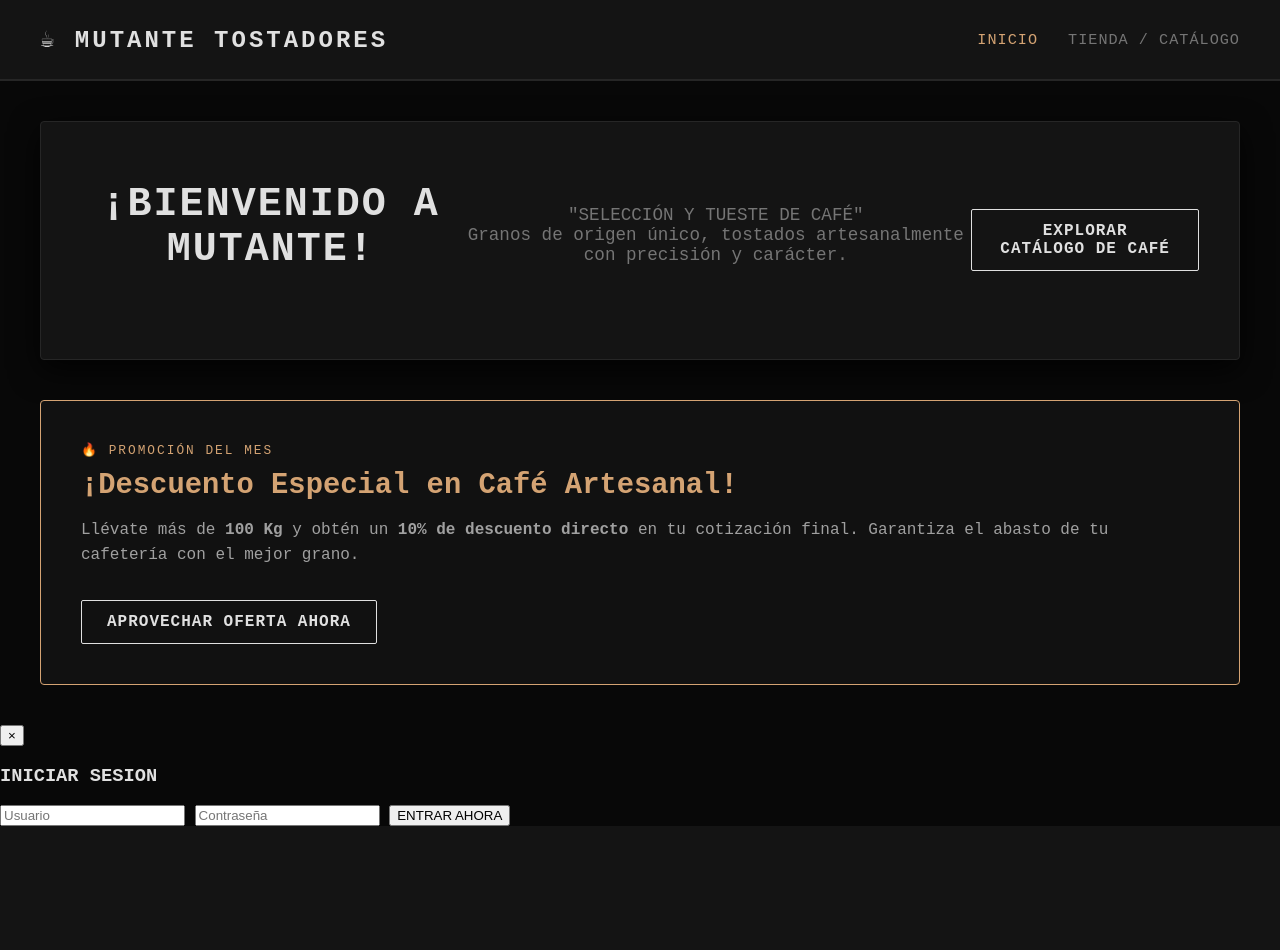
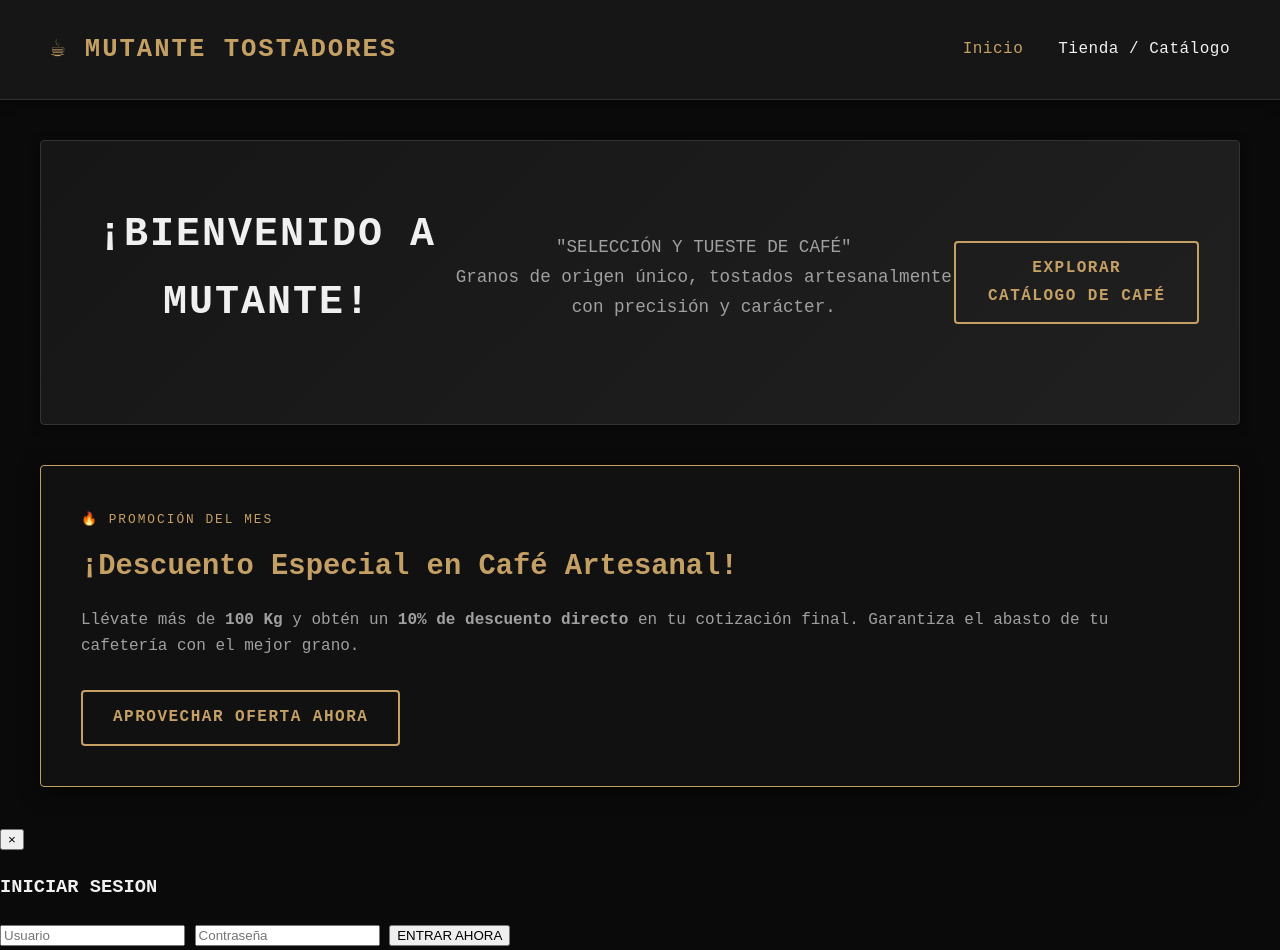
Before and after one commit to tanipumas/Proyecto_Maiz, a Django app: template backend/productos/templates/dashboard.html in a window 1280 px wide. Before the commit the page ends 826 px from the top, so only its background shows below. Run offline with Django 5.2, Linux system fonts and the light colour scheme; the template is opened without the code that fills it, so the values that code supplies are empty.

Commit message:
Prueba 9

```diff
--- a/static/style.css
+++ b/static/style.css
@@ -1,177 +1,193 @@
-/* --- ESTILO TIERRA OSCURA / CAFÉ GÓTICO / ESPECIALIDAD --- */
+/* --- ESTILO ORO TOSTADO / PREMIUM DARK (Con más vida) --- */
 :root {
-    --bg-primary: #080808;       /* Negro absoluto gótico */
-    --bg-card: #141414;          /* Tarjetas oscuras texturizadas visualmente */
-    --text-main: #e0e0e0;        /* Blanco plata / hueso */
-    --text-muted: #757575;       /* Gris desgastado */
-    --accent: #d4a373;           /* Tono café tostado artesanal */
-    --accent-hover: #faedcd;     /* Tono claro desgastado */
-    --border-color: #262626;     /* Líneas sutiles y rudas */
+    /* Base oscura mucho más rica, no tan plana */
+    --bg-primary: #0a0a0a;       /* Negro intenso pero con un matiz muy leve */
+    --bg-card: #161616;          /* Tarjetas ligeramente más claras para separar del fondo */
+
+    /* Textos con mayor contraste y legibilidad */
+    --text-main: #f0f0f0;        /* Un blanco más limpio y brillante */
+    --text-muted: #a0a0a0;       /* Gris medio para descripciones (mejor lectura) */
+
+    /* Acentos de color vibrantes (Oro Tostado / Cobre) */
+    --accent: #c5a065;           /* Oro viejo / Bronce más saturado y vivo */
+    --accent-hover: #e6c796;     /* Oro pálido brillante para efectos */
+
+    /* Bordes definidos */
+    --border-color: #333333;     /* Bordes un poco más claros para dar estructura */
 }
 
 body {
-    font-family: 'Courier New', Courier, monospace, sans-serif; /* Toque más crudo/industrial */
+    /* Fuente más amigable pero con carácter */
+    font-family: 'Segoe UI', Roboto, Helvetica, Arial, sans-serif;
     background-color: var(--bg-primary);
     color: var(--text-main);
     margin: 0;
     padding: 0;
     box-sizing: border-box;
+    line-height: 1.7; /* Un poco más de aire entre líneas */
 }
 
 /* --- BARRA DE NAVEGACIÓN --- */
 .navbar, header {
     background-color: var(--bg-card);
-    border-bottom: 2px solid var(--border-color);
-    padding: 25px 40px;
+    border-bottom: 1px solid var(--border-color);
+    padding: 20px 50px;
     display: flex;
     justify-content: space-between;
     align-items: center;
+    box-shadow: 0 2px 10px rgba(0,0,0,0.5); /* Sombra sutil para despegar el header */
 }
 
 .nav-logo, header h1 {
-    font-size: 1.5rem;
-    color: var(--text-main);
-    letter-spacing: 3px;
+    font-size: 1.6rem;
+    color: var(--accent); /* Usamos el Oro aquí */
+    letter-spacing: 2px;
     text-transform: uppercase;
-    font-weight: 900;
+    font-weight: 800;
     text-decoration: none;
 }
 
 .nav-links {
     list-style: none;
     display: flex;
-    gap: 30px;
-    margin: 0;
-    padding: 0;
+    gap: 35px;
 }
 
 .nav-links a {
-    color: var(--text-muted);
+    color: var(--text-main);
     text-decoration: none;
-    font-size: 0.95rem;
-    letter-spacing: 1px;
-    text-transform: uppercase;
-    transition: color 0.2s;
+    font-size: 1rem;
+    letter-spacing: 0.5px;
+    transition: color 0.3s;
+    font-weight: 500;
 }
 
 .nav-links a:hover, .nav-links a.active {
-    color: var(--accent);
+    color: var(--accent); /* El hover destaca en Oro */
 }
 
-/* --- CONTENEDORES Y SECCIONES --- */
+/* --- SECCIONES --- */
 .contenedor-principal {
     max-width: 1200px;
     margin: 40px auto;
-    padding: 0 20px;
+    padding: 0 25px;
 }
 
-/* Banner Principal Estilo Underground / Café */
+/* Banner Principal */
 .hero-banner {
-    background-color: var(--bg-card);
+    background: linear-gradient(135deg, #161616 0%, #202020 100%); /* Degradado sutil para vida */
     border: 1px solid var(--border-color);
-    border-radius: 4px;
-    padding: 70px 40px;
+    border-radius: 8px;
+    padding: 80px 50px;
     text-align: center;
-    margin-bottom: 40px;
-    box-shadow: 0 10px 30px rgba(0,0,0,0.8);
+    margin-bottom: 50px;
 }
 
 .hero-banner h2 {
-    font-size: 2.5rem;
+    font-size: 3rem;
     color: var(--text-main);
     margin-top: 0;
-    letter-spacing: 2px;
+    letter-spacing: 1px;
     text-transform: uppercase;
+    font-weight: 900;
+    text-shadow: 0 2px 5px rgba(0,0,0,0.3);
 }
 
 .hero-banner p {
     color: var(--text-muted);
-    font-size: 1.1rem;
-    max-width: 600px;
-    margin: 20px auto 30px auto;
+    font-size: 1.2rem;
+    max-width: 700px;
+    margin: 25px auto 40px auto;
+    font-weight: 400;
 }
 
 /* Tarjeta Promocional */
 .promo-card {
     background: #111111;
-    border: 1px solid var(--accent);
-    border-radius: 4px;
-    padding: 40px;
+    border: 1px solid var(--accent); /* Borde de Oro */
+    border-radius: 8px;
+    padding: 45px;
     color: var(--text-main);
-    margin-bottom: 40px;
+    margin-bottom: 50px;
+    box-shadow: 0 5px 20px rgba(0,0,0,0.6);
 }
 
 .promo-card h3 {
-    color: var(--accent);
+    color: var(--accent); /* Título en Oro */
     letter-spacing: 1px;
     text-transform: uppercase;
+    font-size: 1.8rem;
+    margin-top: 0;
 }
 
-/* Botones con estilo rudo/artesanal (Sin emojis de maíz) */
+/* Botones con Vida (Borde Dorado, Fondo Claro al pasar) */
 .btn-artesanal, .nav-btn, .tarjeta-producto button {
     background-color: transparent;
-    color: var(--text-main);
-    border: 1px solid var(--text-main);
-    padding: 12px 25px;
-    border-radius: 2px;
+    color: var(--accent);
+    border: 2px solid var(--accent); /* Borde más grueso y dorado */
+    padding: 12px 30px;
+    border-radius: 4px;
     font-weight: 700;
-    letter-spacing: 1px;
+    letter-spacing: 1.5px;
     text-transform: uppercase;
     cursor: pointer;
     text-decoration: none;
-    transition: all 0.2s ease;
+    transition: all 0.3s ease;
     display: inline-block;
 }
 
 .btn-artesanal:hover, .nav-btn:hover, .tarjeta-producto button:hover {
     background-color: var(--accent);
     border-color: var(--accent);
-    color: var(--bg-primary);
+    color: var(--bg-primary); /* El texto se oscurece para contraste */
+    box-shadow: 0 4px 15px rgba(197, 160, 101, 0.4); /* Brillo suave */
 }
 
-/* Grid de Productos de Café */
+/* Grid de Productos */
 .productos-grid {
     display: grid;
-    grid-template-columns: repeat(auto-fill, minmax(280px, 1fr));
-    gap: 30px;
-    margin-top: 30px;
+    grid-template-columns: repeat(auto-fill, minmax(290px, 1fr));
+    gap: 40px;
+    margin-top: 40px;
 }
 
 .tarjeta-producto {
     background-color: var(--bg-card);
     border: 1px solid var(--border-color);
-    border-radius: 4px;
+    border-radius: 8px;
     overflow: hidden;
-    display: flex;
-    flex-direction: column;
-    transition: border-color 0.2s ease;
+    transition: transform 0.3s ease, box-shadow 0.3s ease;
 }
 
 .tarjeta-producto:hover {
-    border-color: var(--accent);
+    transform: translateY(-5px);
+    border-color: var(--accent); /* El borde se ilumina al pasar */
+    box-shadow: 0 10px 30px rgba(0,0,0,0.7);
 }
 
 .tarjeta-producto img {
     width: 100%;
-    height: 260px;
+    height: 280px;
     object-fit: cover;
-    filter: grayscale(20%) contrast(110%); /* Look más crudo/oscuro */
+    filter: contrast(105%); /* Pequeño ajuste de vida a la imagen */
 }
 
 .tarjeta-producto h3 {
-    font-size: 1.2rem;
-    margin: 20px 20px 5px 20px;
+    font-size: 1.3rem;
+    margin: 25px 25px 10px 25px;
     color: var(--text-main);
+    font-weight: 600;
 }
 
 .tarjeta-producto p {
-    font-size: 1.1rem;
-    font-weight: bold;
-    color: var(--accent);
-    margin: 0 20px 20px 20px;
+    font-size: 1.3rem;
+    font-weight: 800;
+    color: var(--accent); /* Precio en Oro */
+    margin: 0 25px 20px 25px;
 }
 
 .tarjeta-producto button {
-    margin: 0 20px 20px 20px;
+    margin: 0 25px 25px 25px;
     text-align: center;
+    width: calc(100% - 50px); /* Botón que ocupa todo el ancho */
 }
```
Also changed, not shown: backend/productos/templates/tienda.html (+2 -5 lines).
